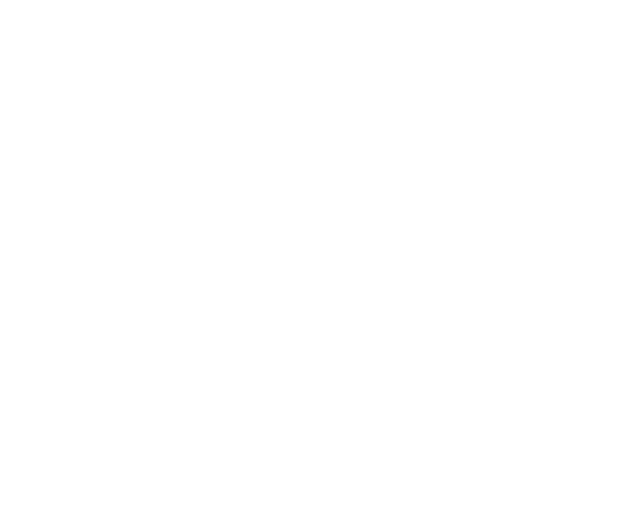
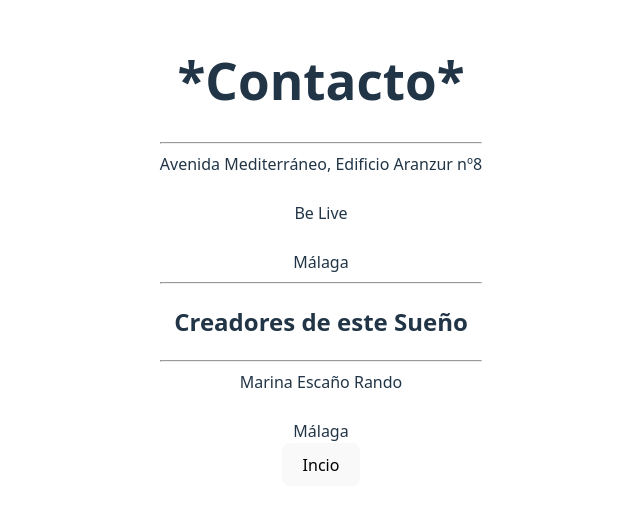
Before and after one commit to Marinaesra/Front-end-component, a React (Vite) app: page /contact in a window 1280 px wide. Before the commit this address had no page. Shown: the part 148-658 px from the top of the page, without its empty margins (319-959 px from the left). Built offline with nearby package versions, Linux system fonts and the light colour scheme.

Commit message:
improvements

```diff
--- a/src/App.jsx
+++ b/src/App.jsx
@@ -4,7 +4,8 @@
 import { BrowserRouter, Routes, Route } from "react-router";
 import LoginPage from './pages/LoginPage/LoginPage'
 import HomePage from './pages/HomePage/HomePage'
-import ListaProductosComponent from './components/ListaProductosComponent/ListaProductosComponent'
+import ListaProductosComponent from './components/ListaProductosComponent/ListProductsComponent'
+import ContactPage from './pages/HomePage/ContactPage';
 
 function App() {
 
@@ -15,6 +16,7 @@
           <Route path="/" element={<HomePage />} />
           <Route path="/create" element={<LoginPage />} />
           <Route path="/list" element={<ListaProductosComponent />} />
+          <Route path="/contact" element={<ContactPage />} />
         </Routes>
       </BrowserRouter>
     </Provider>
--- a/src/components/ListaProductosComponent/ListaProductosComponent.jsx
+++ b/src/components/ListaProductosComponent/ListProductsComponent.jsx
@@ -1,6 +1,6 @@
 import React, { useEffect } from 'react'
 import { useDispatch, useSelector } from 'react-redux'
-import { loadProductsActions } from './ListaProductosAction'
+import { loadProductsActions } from './ListProductsAction'
 import { getProducts } from '../../core/services/productsFetch'
 
 const ListaProductosComponent = () => {
--- a/src/components/ListaProductosComponent/ListaProductosReducer.js
+++ b/src/components/ListaProductosComponent/ListaProductosReducer.js
@@ -1,4 +1,4 @@
-import { LOAD_PRODUCTS } from "./ListaProductosAction"
+import { LOAD_PRODUCTS } from "./ListProductsAction"
 
 
 const initialState = {
--- /dev/null
+++ b/src/pages/HomePage/ContactPage.jsx
@@ -0,0 +1,36 @@
+import React from "react";
+import { useNavigate } from "react-router";
+
+const ContactPage = () => {
+  const navigate = useNavigate();
+
+  const goToReturn = () => {
+    navigate("/");
+  };
+
+  return (
+    <div>
+      <div>
+        <h1> *Contacto*</h1>
+        <hr />
+        <div style={{ display: "flex", flexDirection: "column", gap: 25 }}>
+          <span>Avenida Mediterráneo, Edificio Aranzur nº8</span>
+          <span>Be Live</span>
+          <span>Málaga</span>
+        </div>
+        <hr />
+        <h2>Creadores de este Sueño</h2>
+        <hr />
+        <div style={{ display: "flex", flexDirection: "column", gap: 25 }}>
+          <span>Marina Escaño Rando</span>
+          <span>Málaga</span>
+        </div>
+        <div>
+          <button onClick={goToReturn}>Incio</button>
+        </div>
+      </div>
+    </div>
+  );
+};
+
+export default ContactPage;
--- a/src/pages/HomePage/HomePage.jsx
+++ b/src/pages/HomePage/HomePage.jsx
@@ -1,19 +1,18 @@
-import React from 'react'
-import LoginPage from '../LoginPage/LoginPage'
-import Menucomponent from '../../components/MenuComponent/Menucomponent'
-import ListaProductosComponent from '../../components/ListaProductosComponent/ListaProductosComponent'
+import React from "react";
+import LoginPage from "../LoginPage/LoginPage";
+import Menucomponent from "../../components/MenuComponent/Menucomponent";
+import ListaProductosComponent from "../../components/ListaProductosComponent/ListProductsComponent";
 
 const HomePage = () => {
   return (
     <div>
-       <h1>Be Live</h1>
-       <hr />
-        <Menucomponent/>
-        <hr />
-        <LoginPage/>
+      <h1>Be Live</h1>
+      <hr />
+      <Menucomponent />
+      <hr />
+      <LoginPage />
+    </div>
+  );
+};
 
-    </div>
-  )
-}
-
-export default HomePage
+export default HomePage;
--- a/src/pages/LoginPage/LoginPage.jsx
+++ b/src/pages/LoginPage/LoginPage.jsx
@@ -1,79 +1,79 @@
 import React, { useState } from "react";
-import { useDispatch, useSelector } from 'react-redux'
-import { createUser, doLoginBack } from '../../core/services/userFetch'
+import { useDispatch, useSelector } from "react-redux";
+import { createUser, doLoginBack } from "../../core/services/userFetch";
 import { doLoginActions } from "./LoginPageAction";
 import HomePage from "../HomePage/HomePage";
 
 const LoginPage = () => {
-
   const [loginInfo, setLoginInfo] = useState({});
   const [isLogin, setIsLogin] = useState(true);
-  const [registerInfo, setRegisterInfo] = useState({})
+  const [registerInfo, setRegisterInfo] = useState({});
 
+  const user = useSelector((state) => state.loginPageReducer.user);
 
-const user = useSelector((state) => state.loginPageReducer.user)
-
- const dispatch = useDispatch()
+  const dispatch = useDispatch();
 
   const handlerLoginInfo = (propName, propValue) => {
     setLoginInfo({
       ...loginInfo,
-            [propName]: propValue
-        })
-    }
+      [propName]: propValue,
+    });
+  };
 
   const handlerRegisterInfo = (propName, propValue) => {
     setRegisterInfo({
       ...registerInfo,
-            [propName]: propValue
-        })
-    }
+      [propName]: propValue,
+    });
+  };
 
   const doLogin = async () => {
-    const res = await doLoginBack(loginInfo)
-    dispatch (
-        doLoginActions(
-            {
-                user: res.user
-            }
-        )
-    )
-}
+    const res = await doLoginBack(loginInfo);
+    dispatch(
+      doLoginActions({
+        user: res.user,
+      })
+    );
+  };
 
   const doRegister = async () => {
-    const res =await createUser(registerInfo)
+    const res = await createUser(registerInfo);
     dispatch(
-                doLoginActions(
-                    {
-                        user: res
-                    }
-                )
-            )
-}
-
+      doLoginActions({
+        user: res,
+      })
+    );
+  };
 
   return (
     <>
-        {
-            !user
-                ? isLogin ?(
+      {!user ? (
+        isLogin ? (
           <div>
             <h2>Login</h2>
             <div>
               <div>
                 <span>Username</span>
-                                <input type="text" onChange={(e) => handlerLoginInfo('username', e.target.value)}/>
+                <input
+                  type="text"
+                  onChange={(e) => handlerLoginInfo("username", e.target.value)}
+                />
               </div>
               <div>
                 <span>Password</span>
-                                <input type="text" onChange={(e) => handlerLoginInfo('password', e.target.value)} />
+                <input
+                  type="text"
+                  onChange={(e) => handlerLoginInfo("password", e.target.value)}
+                />
               </div>
               <div>
                 <button onClick={doLogin}>Iniciar Sesión</button>
               </div>
               <hr />
               <div>
-                                <button onClick={() => setIsLogin(false)}>Quiero registrarme</button>
+                <button onClick={() => setIsLogin(false)}>
+                  Quiero registrarme
+                </button>
               </div>
             </div>
           </div>
@@ -84,15 +84,30 @@
             <div>
               <div>
                 <span>Nombre</span>
-                                <input type="text" onChange={(e) => handlerRegisterInfo('nombre', e.target.value)}/>
+                <input
+                  type="text"
+                  onChange={(e) =>
+                    handlerRegisterInfo("nombre", e.target.value)
+                  }
+                />
               </div>
               <div>
                 <span>Username</span>
-                                <input type="text" onChange={(e) => handlerRegisterInfo('username', e.target.value)}/>
+                <input
+                  type="text"
+                  onChange={(e) =>
+                    handlerRegisterInfo("username", e.target.value)
+                  }
+                />
               </div>
               <div>
                 <span>Password</span>
-                                <input type="text" onChange={(e) => handlerRegisterInfo('password', e.target.value)} />
+                <input
+                  type="text"
+                  onChange={(e) =>
+                    handlerRegisterInfo("password", e.target.value)
+                  }
+                />
               </div>
               <div>
                 <button onClick={doRegister}>Registrarme</button>
@@ -100,12 +115,11 @@
             </div>
           </div>
         )
-            : (
+      ) : (
         <HomePage />
-            )
-        }
+      )}
     </>
-  )
-}
+  );
+};
 
-export default LoginPage
+export default LoginPage;
```
Also changed, not shown: src/components/MenuComponent/Menucomponent.jsx (+7 -4 lines), src/components/ListaProductosComponent/ListProductsAction.js (renamed from src/components/ListaProductosComponent/ListaProductosAction.js). Lines whose indentation alone changed are shown as unchanged.
